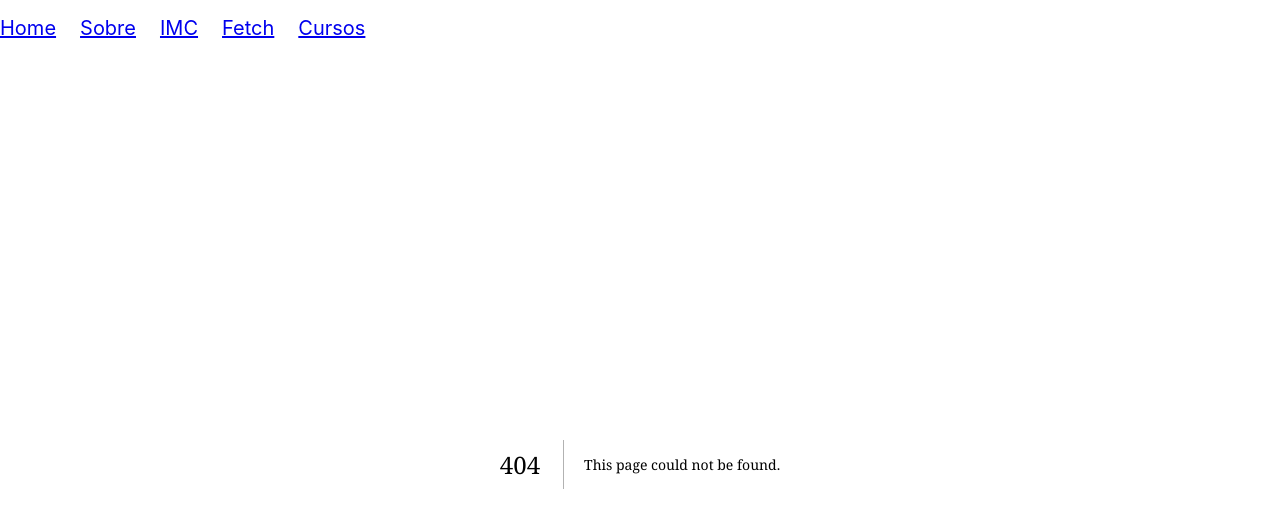
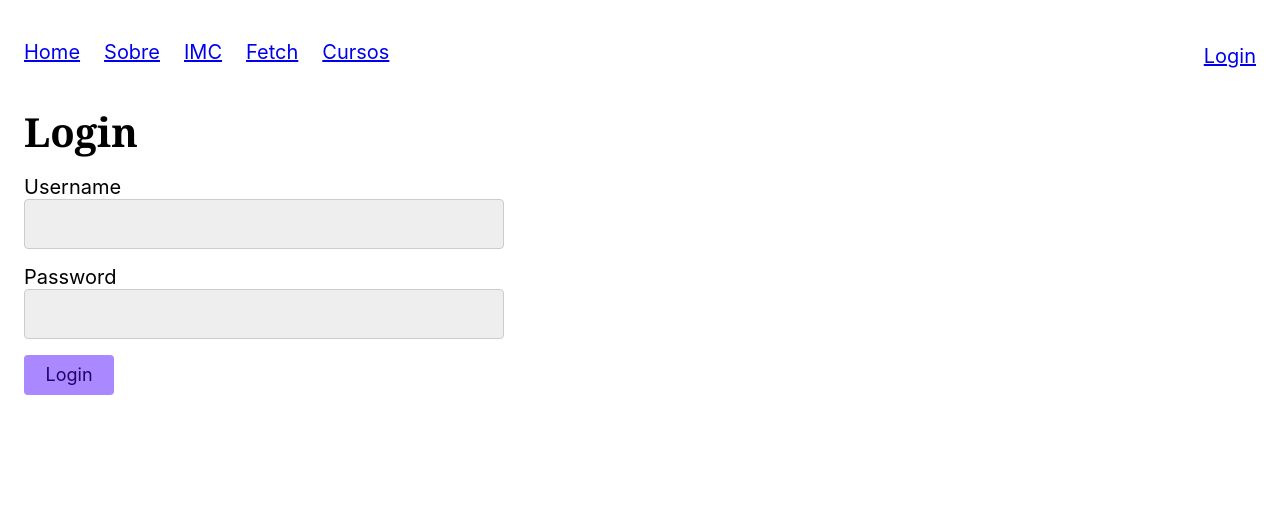
Before and after one commit to Claytonrss/nextjs-course, a Next.js app: page /login in a window 1280 px wide. Before the commit this address had no page. Shown: the top 514 px of the page. Built offline with nearby package versions, Linux system fonts and the light colour scheme; no server answers.

Commit message:
feat: implement login

```diff
--- /dev/null
+++ b/src/app/api/login/route.ts
@@ -0,0 +1,53 @@
+import { cookies } from "next/headers";
+import { NextRequest } from "next/server";
+
+async function authenticate(
+  username: string,
+  password: string
+): Promise<string> {
+  const response = await fetch("https://api.origamid.online/conta/login", {
+    method: "POST",
+    headers: {
+      "Content-Type": "application/json",
+    },
+    body: JSON.stringify({ username, password }),
+  });
+
+  if (response.status !== 200) {
+    throw new Error("Login falhou");
+  }
+
+  const { token } = await response.json();
+
+  if (!token) {
+    throw new Error("Token não encontrado");
+  }
+
+  return token;
+}
+
+export async function POST(request: NextRequest) {
+  try {
+    const { username, password } = (await request.json()) || {};
+
+    if (!username || !password) {
+      return Response.json({ error: "Missing username or password" });
+    }
+
+    const token = await authenticate(username, password);
+
+    if (!token) {
+      return Response.json({ error: "login mal sucedido" });
+    }
+
+    cookies().set("token", token, {
+      secure: true,
+      httpOnly: true,
+    });
+
+    return Response.json({ status: 200, message: "login bem sucedido" });
+  } catch (error) {
+    console.error(error);
+    return Response.json({ status: 401, error: "Login mal sucedido" });
+  }
+}
--- a/src/app/globals.css
+++ b/src/app/globals.css
@@ -133,3 +133,9 @@ img {
   list-style: none;
   padding: 0;
 }
+
+.header{
+  display: flex;
+  justify-content: space-between;
+  align-items: center;
+}
--- /dev/null
+++ b/src/app/login/page.tsx
@@ -0,0 +1,10 @@
+import { Form } from "@/components/components/form";
+
+export default async function LoginPage() {
+  return (
+    <div>
+      <h1>Login</h1>
+      <Form />
+    </div>
+  );
+}
--- /dev/null
+++ b/src/components/components/form.tsx
@@ -0,0 +1,30 @@
+"use client"
+import { useLogin } from "@/hooks/useLogin";
+
+export function Form() {
+  const { login, isLoading, error } = useLogin();
+
+  const handleSubmit = async (event: React.FormEvent<HTMLFormElement>) => {
+    event.preventDefault();
+    const formData = new FormData(event.currentTarget);
+    const username = formData.get("username");
+    const password = formData.get("password");
+    await login(username, password);
+  };
+
+  return (
+    <form onSubmit={handleSubmit}>
+      <label>
+        <span>Username</span>
+        <input type="text" name="username" />
+      </label>
+      <label>
+        <span>Password</span>
+        <input type="password" name="password" />
+      </label>
+      {isLoading && <p style={{ color: "green" }}>Carregando...</p>}
+      {error && <p style={{ color: "red" }}>{error}</p>}
+      <button type="submit">Login</button>
+    </form>
+  );
+}
--- a/src/components/components/menu.tsx
+++ b/src/components/components/menu.tsx
@@ -1,13 +1,37 @@
 import Link from "next/link";
+import { SignInSignOn } from "./signsignon";
 
 export default function Menu() {
-    return (
+  return (
+    <div className="header">
       <ul className="menu">
-        <li><Link href="/" prefetch>Home</Link></li>
-        <li><Link href="/sobre" prefetch>Sobre</Link></li>
-        <li><Link href="/imc" prefetch>IMC</Link></li>
-        <li><Link href="/fetch" prefetch>Fetch</Link></li>
-        <li><Link href="/cursos" prefetch>Cursos</Link></li>
+        <li>
+          <Link href="/" prefetch>
+            Home
+          </Link>
+        </li>
+        <li>
+          <Link href="/sobre" prefetch>
+            Sobre
+          </Link>
+        </li>
+        <li>
+          <Link href="/imc" prefetch>
+            IMC
+          </Link>
+        </li>
+        <li>
+          <Link href="/fetch" prefetch>
+            Fetch
+          </Link>
+        </li>
+        <li>
+          <Link href="/cursos" prefetch>
+            Cursos
+          </Link>
+        </li>
       </ul>
-    );
-  }
+      <SignInSignOn/>
+    </div>
+  );
+}
--- /dev/null
+++ b/src/components/components/signsignon.tsx
@@ -0,0 +1,29 @@
+import { cookies } from "next/headers";
+import Link from "next/link";
+
+type UserLoggedIn = {
+  autorizado: boolean;
+  usuario: string;
+};
+
+async function getUserLoggedIn() {
+  const token = cookies().get("token")?.value;
+  if (!token) return null;
+  const response = await fetch("https://api.origamid.online/conta/perfil", {
+    method: "GET",
+    headers: {
+      Authorization: "Bearer " + token,
+    },
+  });
+  return response.ok ? ((await response.json()) as UserLoggedIn) : null;
+}
+
+export async function SignInSignOn() {
+  const userLoggedIn = await getUserLoggedIn();
+
+  if (!userLoggedIn) {
+    return <Link href="/login">Login</Link>;
+  }
+
+  return <span>{`${userLoggedIn.usuario}`}</span>;
+}
--- /dev/null
+++ b/src/hooks/useLogin.js
@@ -0,0 +1,34 @@
+import { useState } from 'react';
+
+export const useLogin = () => {
+  const [error, setError] = useState(undefined);
+  const [isLoading, setIsLoading] = useState(false);
+
+  const login = async (username, password) => {
+    setIsLoading(true);
+    setError(undefined);
+
+    try {
+      const response = await fetch("/api/login", {
+        method: "POST",
+        headers: {
+          "Content-Type": "application/json",
+        },
+        body: JSON.stringify({ username, password }),
+      });
+      const data = await response.json();
+
+      if(data.status === 200) {
+        window.location.href = "/";
+      } else {
+        setError(data.error);
+      }
+    } catch (error) {
+      setError('An unexpected error occurred');
+    } finally {
+      setIsLoading(false);
+    }
+  };
+
+  return { login, isLoading, error };
+};
```
